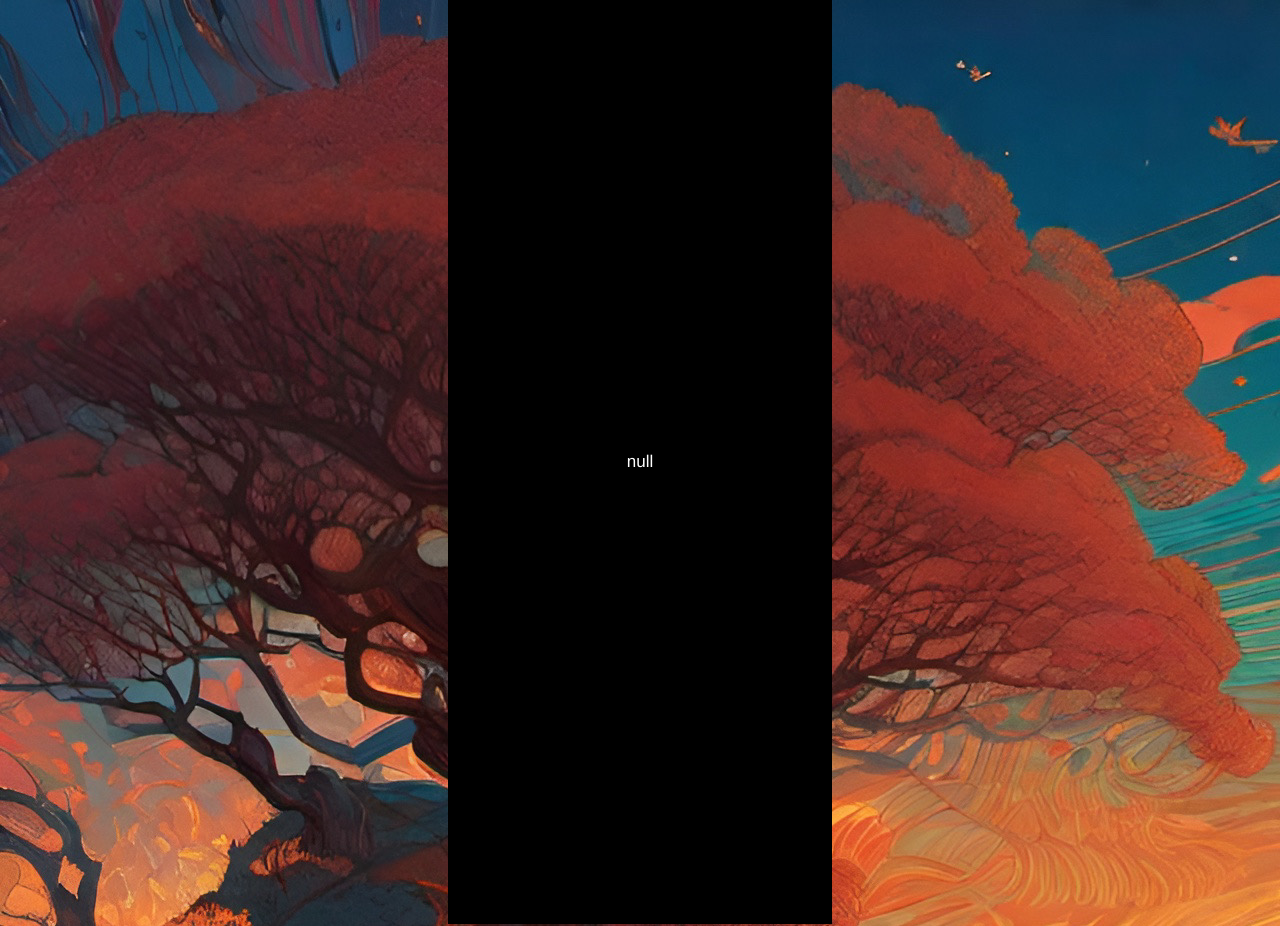
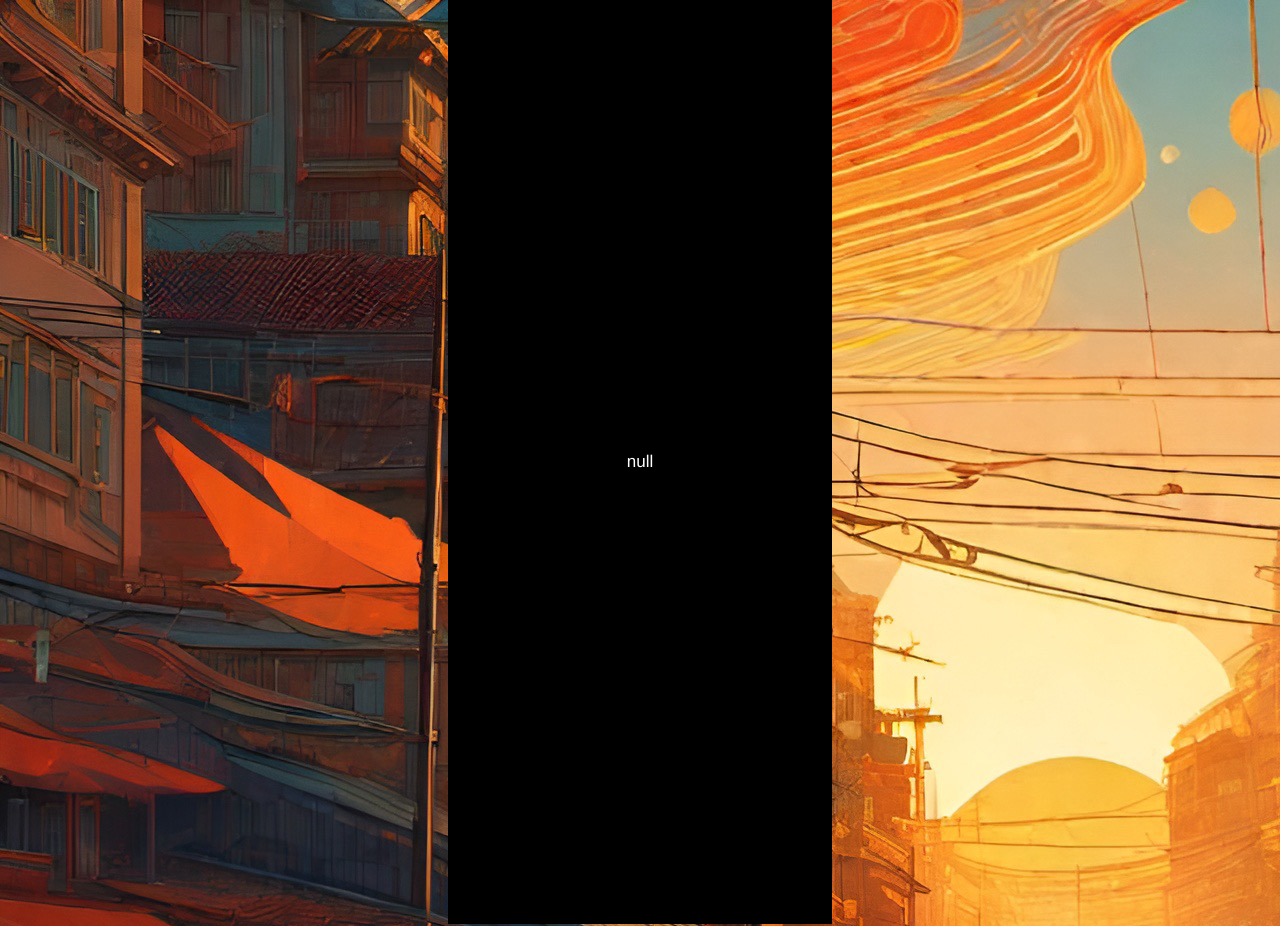
Before and after one commit to barrett38/Numerology-Basics, a website: page client/dataPage.html in a window 1280 px wide. Shown: the top 926 px of the page. Drawn offline with Linux system fonts and the light colour scheme.

```diff
--- a/client/dataPage.css
+++ b/client/dataPage.css
@@ -1,5 +1,5 @@
 body {
-  background-image: url("./backgrounds/background8.JPG");
+  background-image: url("./backgrounds/background1.JPG");
   display: flex;
   justify-content: center;
   align-items: center;
--- a/controller.js
+++ b/controller.js
@@ -216,7 +216,6 @@
   }
 
   const finalQuote = `Your Life Path Number is ${lifePath}. ${lifePathQuote} Your Day Number is ${dayNum}. ${numerologyQuote}`;
-  // const finalFinal = `${finalQuote} ${finalQuote2}`;
   return finalQuote;
 }
 
```
Also changed, not shown: client/main.js (+0 -12 lines), client/backgrounds/background5.jpeg (deleted), client/dataPages.js (deleted).
